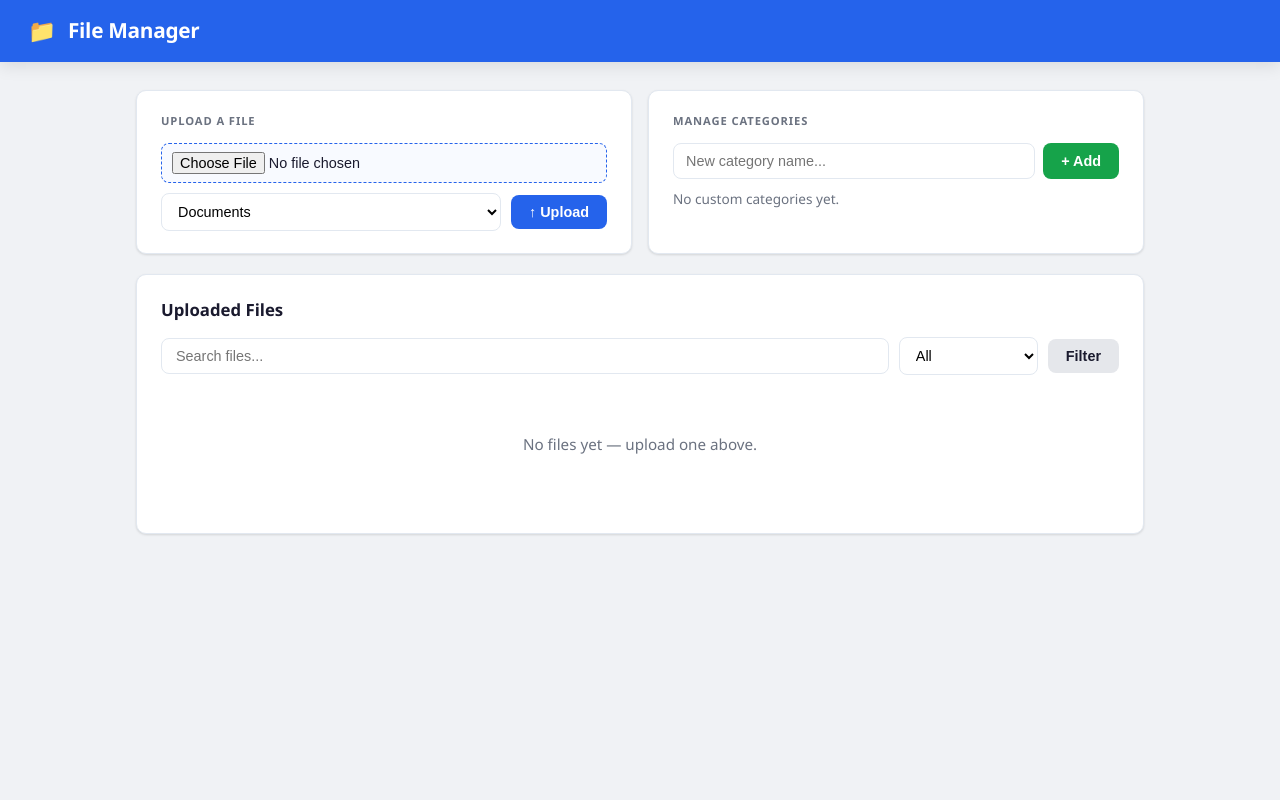
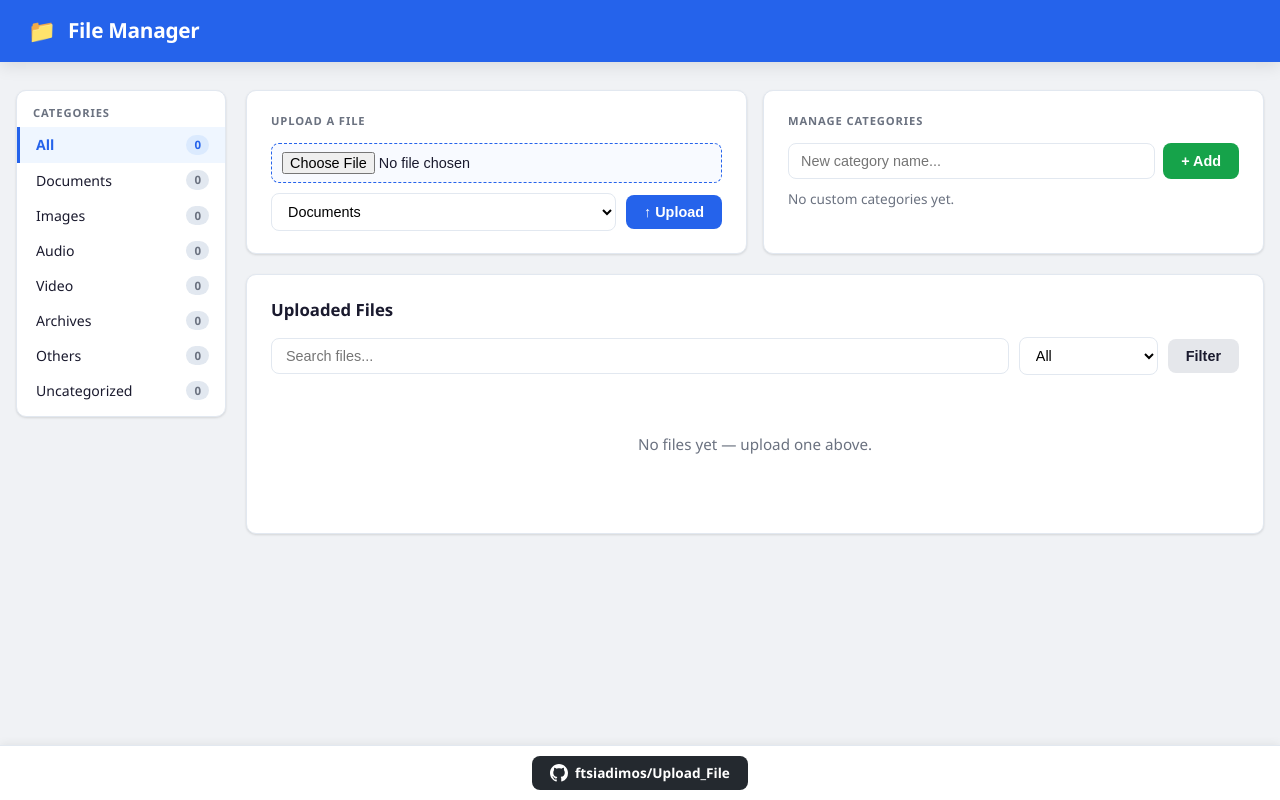
Before and after one commit to ftsiadimos/Upload_File, a Flask app: page / in a window 1280 px wide. Run offline with Flask 3, Linux system fonts and the light colour scheme.

Commit message:
chore: update version to 1.2.1, modify commit message retrieval in workflows, and add footer to upload page

```diff
--- a/app/routes.py
+++ b/app/routes.py
@@ -32,6 +32,9 @@ def index():
     custom_categories = load_custom_categories(Config.UPLOAD_FOLDER)
     all_categories = Config.CATEGORIES + [c for c in custom_categories if c not in Config.CATEGORIES]
 
+    # sidebar always shows unfiltered counts
+    sidebar_grouped = _group_files_by_category(files, all_categories)
+
     if search_query:
         files = [f for f in files if search_query.lower() in f.lower()]
 
@@ -45,6 +48,7 @@ def index():
     return render_template(
         "upload.html",
         grouped_files=grouped_files,
+        sidebar_grouped=sidebar_grouped,
         categories=["All"] + all_categories + ["Uncategorized"],
         custom_categories=custom_categories,
         selected_category=selected_category,
--- a/app/static/styles.css
+++ b/app/static/styles.css
@@ -25,6 +25,7 @@ body {
   margin: 0; padding: 0;
   font-size: 15px;
   line-height: 1.5;
+  padding-bottom: 56px;
 }
 
 /* ── Top header bar ─────────────────────────────────────── */
@@ -41,7 +42,66 @@ body {
 .topbar-icon { font-size: 1.4rem; }
 
 /* ── Page wrapper ───────────────────────────────────────── */
-.page { max-width: 1040px; margin: 28px auto; padding: 0 16px 48px; }
+.page { max-width: 1280px; margin: 28px auto; padding: 0 16px 48px; }
+
+/* ── Sidebar + content layout ───────────────────────────── */
+.layout {
+  display: grid;
+  grid-template-columns: 210px 1fr;
+  gap: 20px;
+  align-items: start;
+}
+@media (max-width: 768px) { .layout { grid-template-columns: 1fr; } }
+
+/* ── Sidebar ─────────────────────────────────────────────── */
+.sidebar {
+  background: var(--panel);
+  border: 1px solid var(--border);
+  border-radius: var(--radius);
+  box-shadow: var(--shadow-sm);
+  padding: 14px 0 8px;
+  position: sticky;
+  top: 16px;
+}
+.sidebar-title {
+  font-size: .7rem;
+  font-weight: 700;
+  text-transform: uppercase;
+  letter-spacing: .08em;
+  color: var(--muted);
+  margin: 0 0 6px;
+  padding: 0 16px;
+}
+.sidebar-nav ul { list-style: none; margin: 0; padding: 0; }
+.sidebar-nav li a {
+  display: flex;
+  align-items: center;
+  justify-content: space-between;
+  padding: 7px 16px;
+  color: var(--text);
+  text-decoration: none;
+  font-size: .88rem;
+  border-left: 3px solid transparent;
+  transition: background .12s, color .12s;
+}
+.sidebar-nav li a:hover { background: #f0f4ff; color: var(--accent); }
+.sidebar-nav li.active a {
+  background: #eff6ff;
+  color: var(--accent);
+  border-left-color: var(--accent);
+  font-weight: 600;
+}
+.sidebar-count {
+  background: var(--border);
+  color: var(--muted);
+  border-radius: 20px;
+  padding: 1px 8px;
+  font-size: .72rem;
+  font-weight: 700;
+  min-width: 22px;
+  text-align: center;
+}
+.sidebar-nav li.active a .sidebar-count { background: #dbeafe; color: var(--accent); }
 
 /* ── Cards ──────────────────────────────────────────────── */
 .card {
@@ -259,3 +319,31 @@ td a:hover { text-decoration: underline; }
   padding: 40px 0;
   font-size: .95rem;
 }
+
+/* ── Footer ─────────────────────────────────────────────── */
+.footer {
+  position: fixed;
+  bottom: 0;
+  left: 0;
+  right: 0;
+  text-align: center;
+  padding: 10px 16px;
+  background: var(--panel);
+  border-top: 1px solid var(--border);
+  box-shadow: 0 -2px 8px rgba(0,0,0,.06);
+  z-index: 100;
+}
+.footer-btn {
+  display: inline-flex;
+  align-items: center;
+  gap: 7px;
+  background: #24292f;
+  color: #fff;
+  border-radius: 8px;
+  padding: 7px 18px;
+  font-size: .85rem;
+  font-weight: 600;
+  text-decoration: none;
+  transition: background .15s;
+}
+.footer-btn:hover { background: #3d444d; }
--- a/app/templates/upload.html
+++ b/app/templates/upload.html
@@ -25,7 +25,33 @@
       {% endif %}
     {% endwith %}
 
-    <div class="action-row">
+    <div class="layout">
+
+      <!-- Sidebar -->
+      <aside class="sidebar">
+        <nav class="sidebar-nav">
+          <p class="sidebar-title">Categories</p>
+          <ul>
+            {% set total_all = namespace(n=0) %}
+            {% for items in sidebar_grouped.values() %}
+              {% set total_all.n = total_all.n + items|length %}
+            {% endfor %}
+            <li class="{% if selected_category == 'All' %}active{% endif %}">
+              <a href="{{ url_for('upload.index') }}">All <span class="sidebar-count">{{ total_all.n }}</span></a>
+            </li>
+            {% for category, items in sidebar_grouped.items() %}
+              <li class="{% if selected_category == category %}active{% endif %}">
+                <a href="{{ url_for('upload.index', category=category) }}">{{ category }} <span class="sidebar-count">{{ items|length }}</span></a>
+              </li>
+            {% endfor %}
+          </ul>
+        </nav>
+      </aside>
+
+      <!-- Main content -->
+      <div class="main-content">
+
+      <div class="action-row">
 
       <!-- Upload -->
       <div class="card">
@@ -147,8 +173,20 @@
         {% endfor %}
       {% endif %}
 
-    </div><!-- /.card files -->
+      </div><!-- /.card files -->
+
+      </div><!-- /.main-content -->
+
+    </div><!-- /.layout -->
 
   </div><!-- /.page -->
+
+  <footer class="footer">
+    <a class="footer-btn" href="https://github.com/ftsiadimos/Upload_File" target="_blank" rel="noopener">
+      <svg height="18" viewBox="0 0 16 16" width="18" fill="currentColor" aria-hidden="true"><path d="M8 0C3.58 0 0 3.58 0 8c0 3.54 2.29 6.53 5.47 7.59.4.07.55-.17.55-.38 0-.19-.01-.82-.01-1.49-2.01.37-2.53-.49-2.69-.94-.09-.23-.48-.94-.82-1.13-.28-.15-.68-.52-.01-.53.63-.01 1.08.58 1.23.82.72 1.21 1.87.87 2.33.66.07-.52.28-.87.51-1.07-1.78-.2-3.64-.89-3.64-3.95 0-.87.31-1.59.82-2.15-.08-.2-.36-1.02.08-2.12 0 0 .67-.21 2.2.82.64-.18 1.32-.27 2-.27.68 0 1.36.09 2 .27 1.53-1.04 2.2-.82 2.2-.82.44 1.1.16 1.92.08 2.12.51.56.82 1.27.82 2.15 0 3.07-1.87 3.75-3.65 3.95.29.25.54.73.54 1.48 0 1.07-.01 1.93-.01 2.2 0 .21.15.46.55.38A8.013 8.013 0 0 0 16 8c0-4.42-3.58-8-8-8z"/></svg>
+      ftsiadimos/Upload_File
+    </a>
+  </footer>
+
 </body>
 </html>
```
